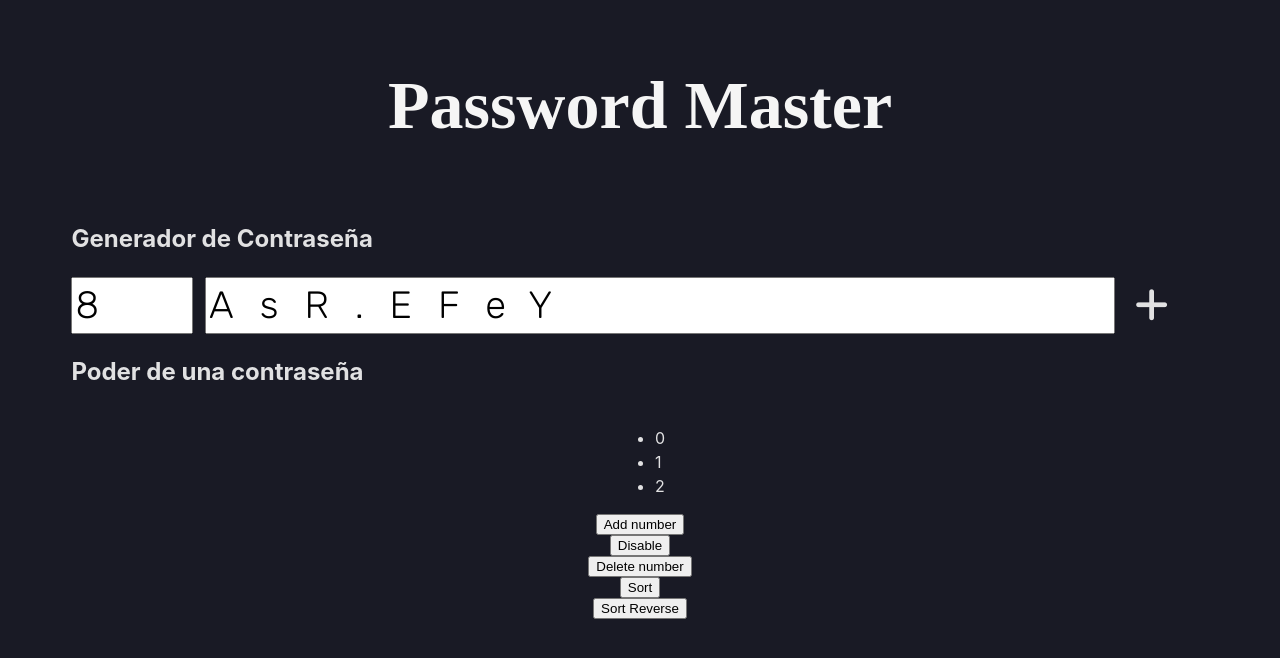
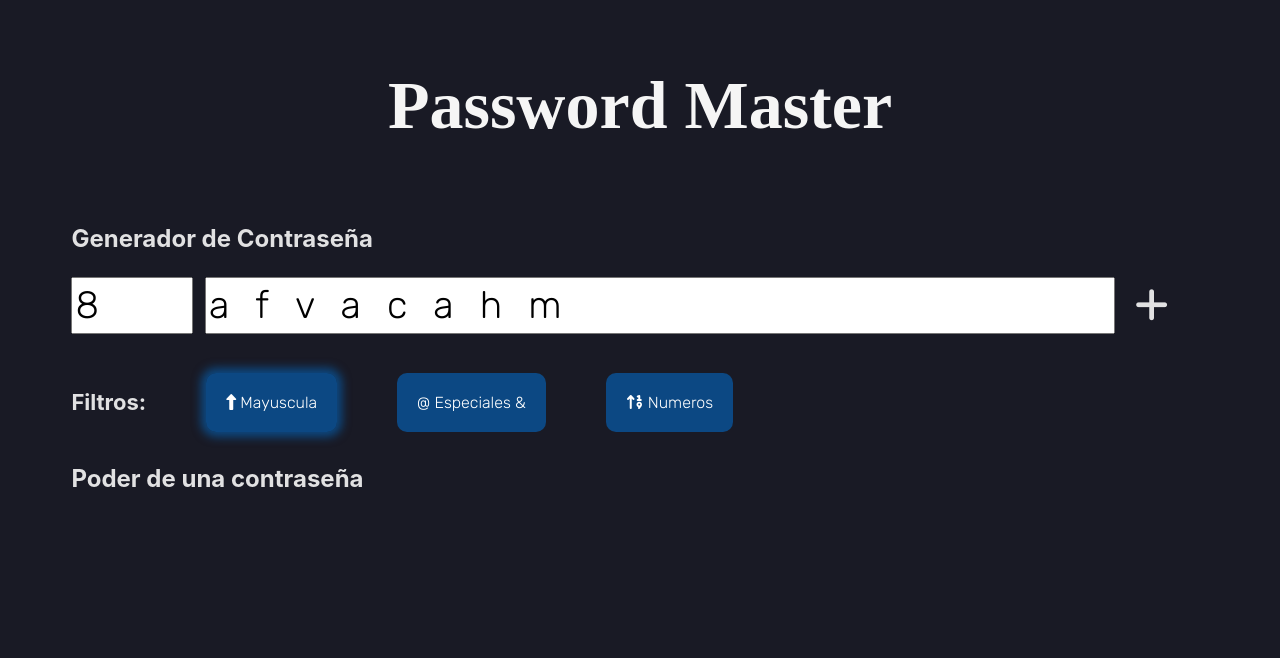
Before and after one commit to alejolac/password-master, a React (Vite) app: page / in a window 1280 px wide. Shown: the top 658 px of the page. Built offline with nearby package versions, Linux system fonts and the light colour scheme; a web font is replaced by a local one.

Commit message:
password generator V:1.0

```diff
--- a/src/App.css
+++ b/src/App.css
@@ -23,12 +23,12 @@ h1 {
 }
 
 .generador-length {
-  font-family: 'Rubik', sans-serif;
+  font-family: "Rubik", sans-serif;
   font-size: 38px;
 }
 
 .generador-pass {
-  font-family: 'Rubik', sans-serif;
+  font-family: "Rubik", sans-serif;
   font-size: 38px;
   letter-spacing: 26px;
 }
@@ -37,3 +37,34 @@ h1 {
   cursor: pointer;
   font-size: 38px;
 }
+
+.generador-filtros {
+  display: flex;
+  justify-content: left;
+  align-items: center;
+  margin-top: 30px;
+  gap: 60px;
+}
+
+.generador-filtros h3{
+  font-size: 22px;
+}
+
+/* Button */
+
+.custom-button {
+  border-radius: 10px;
+  background-color: #0074d985;
+  color: white;
+  padding:  20px 20px;
+  border: none;
+  cursor: pointer;
+  transition: box-shadow 0.3s ease;
+  height: 100%;
+  font-family: "Rubik", sans-serif;
+  font-size: 16px;
+}
+
+.custom-button.clicked {
+  box-shadow: 0px 0px 10px 5px #0074d985;
+}
--- a/src/App.jsx
+++ b/src/App.jsx
@@ -1,40 +1,38 @@
 import { useState, useEffect } from "react";
-import { useAutoAnimate } from "@formkit/auto-animate/react";
+//import { useAutoAnimate } from "@formkit/auto-animate/react";
 import "./App.css";
 import { generatePassword } from "./components/genereatePassword.js";
+import Button from "./button.jsx";
 
 function App() {
   const [generador, setGenerador] = useState("");
   const [length, setLength] = useState(8);
-  const [condicion, setCondicion] = useState(true);
-  const [items, setItems] = useState([0, 1, 2]);
-  const [parent, enableAnimations] = useAutoAnimate(/* optional config */);
-
-  const add = () => setItems([...items, items.length]);
-  const handleDelete = () =>
-    setItems((prevItems) => prevItems.slice(0, prevItems.length - 1));
-    const handleSort = () => {
-      setItems((prevItems) => [...prevItems].sort((a, b) => a - b));
-    }
-    const handleSortReverse = () => {
-      setItems((prevItems) => [...prevItems].sort((a, b) => b - a));
-    }
-
-    const deleteClick = (e) => {
-      setItems((prevItems) => prevItems.filter((item) => item != e))
-    }
+  const [filters, setFilters] = useState({
+    1: true,
+    2: false,
+    3: false
+  })
+  //const [items, setItems] = useState([0, 1, 2]);
+  //const [parent, enableAnimations] = useAutoAnimate(/* optional config */);
 
   useEffect(() => {
     setGenerador(generatePassword());
   }, []);
 
   const handleGenerador = () => {
-    setGenerador(generatePassword(length));
+    setGenerador(generatePassword(length, filters[1], filters[2], filters[3]));
   };
 
   const handleLength = (e) => {
     setLength(e.target.value);
   };
+
+  const handleFilters = (type) => {
+    setFilters(preFilters => ({
+      ...preFilters,
+      [type]: !preFilters[type]
+    }))
+  }
 
   return (
     <>
@@ -53,6 +51,7 @@ function App() {
                 onChange={handleLength}
               />
               <input
+                ref={parent}
                 className="generador-pass"
                 type="text"
                 value={generador}
@@ -64,26 +63,17 @@ function App() {
             </div>
           </div>
           <div>
+            <div className="generador-filtros">
+              <h3>Filtros: </h3>
+              <Button text={"Mayuscula"} icon={"fa-solid fa-up-long"} click={filters[1]} type={1} handleClickApp={handleFilters}/>
+              <Button text={"@ Especiales &"} click={filters[2]} type={2} handleClickApp={handleFilters}/>
+              <Button text={"Numeros"} icon={"fa-solid fa-arrow-up-1-9"} click={filters[3]} type={3} handleClickApp={handleFilters}/>
+            </div>
+          </div>
+          <div>
             <h2>Poder de una contraseña</h2>
           </div>
         </div>
-        <ul ref={parent}>
-          {items.map((item) => (
-            <li onClick={() => deleteClick(item)} key={item}>{item}</li>
-          ))}
-        </ul>
-        <button onClick={add}>Add number</button>
-        <button
-          onClick={() => {
-            enableAnimations(!condicion);
-            setCondicion(!condicion);
-          }}
-        >
-          {condicion ? "Disable" : "Enable"}
-        </button>
-        <button onClick={handleDelete}>Delete number</button>
-        <button onClick={handleSort}>Sort</button>
-        <button onClick={handleSortReverse}>Sort Reverse</button>
       </main>
     </>
   );
--- /dev/null
+++ b/src/button.jsx
@@ -0,0 +1,20 @@
+import { useState } from "react";
+
+const Button = ({ text, icon, click, type, handleClickApp }) => {
+  const handleClick = () => {
+    handleClickApp(type)
+  };
+
+  const buttonClassName = click ? "clicked" : "";
+
+  return (
+    <button
+      className={`custom-button ${buttonClassName}`}
+      onClick={handleClick}
+    >
+      {icon != undefined ? <i className={icon} aria-hidden="true"> </i> : ""} {text}
+    </button>
+  );
+};
+
+export default Button;
--- a/src/components/genereatePassword.js
+++ b/src/components/genereatePassword.js
@@ -4,21 +4,25 @@ longitud de 12 a 22 caracteres,
 1 simbolo especial como minimo
 */
 
-export function generatePassword(length = 8) {
+export function generatePassword(length = 8, upperCase, special, numbers) {
   let lengthPass = length;
   const pass = [];
   let condition = true;
   for (var i = 0; i < lengthPass; i++) {
-    const typeCh = randomNumber(1, 7);
-    if (typeCh == 1 || typeCh == 2 || typeCh == 3) {
+    const typeCh = randomNumber(1, 10);
+    if ((typeCh == 1 || typeCh == 2 || typeCh == 3) && upperCase) {
       // 65 - 90 | A - Z
       pass.push(String.fromCharCode(randomNumber(65, 90)));
     } else if (typeCh == 4 || typeCh == 5 || typeCh == 6) {
       // 97 - 122 | a - z
       pass.push(String.fromCharCode(randomNumber(97, 122)));
-    } else {
+    } else if (typeCh == 7 && special) {
       // 33 - 47 | Special Characters
       pass.push(String.fromCharCode(randomNumber(33, 47)));
+    } else if ((typeCh == 8 || typeCh == 9 || typeCh == 10) && numbers) {
+      pass.push(String.fromCharCode(randomNumber(48, 57)))
+    } else {
+      lengthPass++;
     }
     condition = typeCh == 7 ? false : true;
   }
```
